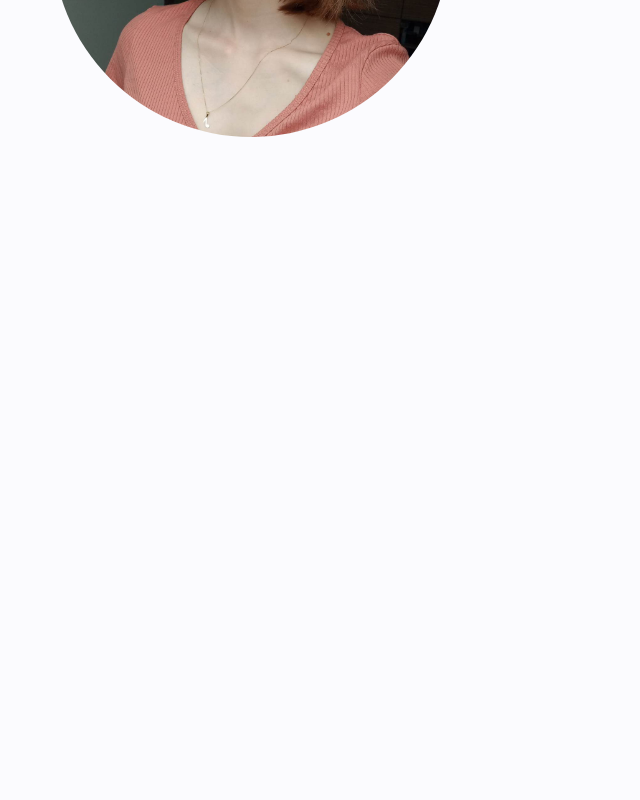
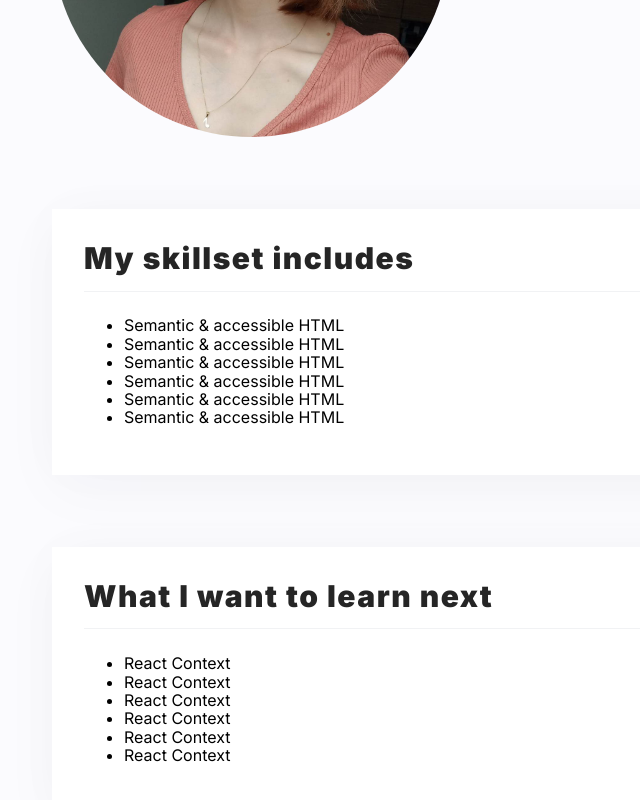
Before and after one commit to AngelikaMallek/homepage, a React (Create React App) app: page / in a window 1280 px wide. Shown: the part 396-1196 px from the top of the page, without its empty margins (0-640 px from the left). Before the commit the page ends 800 px from the top, so only its background shows below. Built offline with nearby package versions, Linux system fonts and the light colour scheme.

Commit message:
created section component

```diff
--- a/package.json
+++ b/package.json
@@ -11,7 +11,7 @@
     "react": "^18.2.0",
     "react-dom": "^18.2.0",
     "react-scripts": "5.0.1",
-    "styled-components": "^6.1.0",
+    "styled-components": "^6.1.1",
     "web-vitals": "^2.1.4"
   },
   "scripts": {
--- a/src/App.js
+++ b/src/App.js
@@ -1,10 +1,35 @@
 import Container from "./common/Container";
 import Header from "./common/Header";
+import Section from "./common/Section";
 
 function App() {
   return (
     <Container>
       <Header />
+      <Section
+        title={"My skillset includes"}
+        body={
+          <ul>
+            <li>Semantic & accessible HTML</li>
+            <li>Semantic & accessible HTML</li>
+            <li>Semantic & accessible HTML</li>
+            <li>Semantic & accessible HTML</li>
+            <li>Semantic & accessible HTML</li>
+            <li>Semantic & accessible HTML</li>
+          </ul>}
+        />
+        <Section
+        title={"What I want to learn next"}
+        body={
+          <ul>
+            <li>React Context</li>
+            <li>React Context</li>
+            <li>React Context</li>
+            <li>React Context</li>
+            <li>React Context</li>
+            <li>React Context</li>
+          </ul>}
+        />
     </Container>
   );
 }
--- a/src/Theme/theme.js
+++ b/src/Theme/theme.js
@@ -1,8 +1,11 @@
 export const theme = {
     breakpoints: {
-        mobile: 767
+        mobile: 767,
     },
     colors: {
         alto: '#FBFBFE',
+        mineShaft: '#252525',
+        white: '#FFFFFF',
+        littleGrey: 'rgba(209, 213, 218, 0.30)',
     }
 }
--- a/src/common/Container/index.js
+++ b/src/common/Container/index.js
@@ -4,6 +4,9 @@ const Container = styled.div`
     padding: 20px;
     max-width: 1216px;
     margin: 0 auto;
+    display: flex;
+    gap: 72px;
+    flex-direction: column;
 `;
 
 export default Container;
--- a/src/common/Header/index.js
+++ b/src/common/Header/index.js
@@ -1,9 +1,10 @@
-import { Wrapper, StyledHeader } from "./styled";
+import { WrapperImage, StyledHeader, WrapperDescription } from "./styled";
 
 const Header = () => {
     return(
         <StyledHeader>
-            <Wrapper />
+            <WrapperImage />
+            <WrapperDescription>test</WrapperDescription>
         </StyledHeader>
     )
 }
--- a/src/common/Header/styled.js
+++ b/src/common/Header/styled.js
@@ -2,11 +2,12 @@ import styled from "styled-components";
 import person from "./person.jpg";
 
 export const StyledHeader = styled.header`
-
+    margin-top: 115px;
+    display: flex;
+    gap: 66px;
 `;
 
-export const Wrapper = styled.div`
-    margin-top: 115px;
+export const WrapperImage = styled.div`
     width: 398px;
     height: 398px;
     border-radius: 50%;
@@ -15,3 +16,6 @@ export const Wrapper = styled.div`
     background-position: center top;
     background-size: cover;
 `;
+
+export const WrapperDescription = styled.div`
+`;
--- /dev/null
+++ b/src/common/Section/index.js
@@ -0,0 +1,15 @@
+import { StyledSection, Heading, Body } from "./styled";
+
+const Section = ({ title, body }) => (
+    <StyledSection>
+        <Heading>
+            {title}
+        </Heading>
+        <Body>
+            {body}
+        </Body>
+    </StyledSection>
+
+);
+
+export default Section;
--- /dev/null
+++ b/src/common/Section/styled.js
@@ -0,0 +1,23 @@
+import styled from "styled-components";
+
+export const StyledSection = styled.div`
+    max-width: 1216px;
+    background-color: ${({theme}) => theme.colors.white};
+    padding: 32px;
+    box-shadow: 0px 16px 58px 0px rgba(9, 10, 51, 0.03), 0px -2px 50px 0px rgba(9, 10, 51, 0.02);
+
+`;
+
+export const Heading = styled.h2`
+    font-size: 30px;
+    font-weight: 900;
+    letter-spacing: 1.5px;
+    color: ${({theme}) => theme.colors.mineShaft};
+    padding-bottom: 15px;
+    padding-top: 0;
+    margin-top: 0;
+    border-bottom: 1px solid ${({theme}) => theme.colors.littleGrey};;
+`;
+
+export const Body = styled.div`
+`;
```
Also changed, not shown: 1 other file (tests, documents, lock files or other folders).
